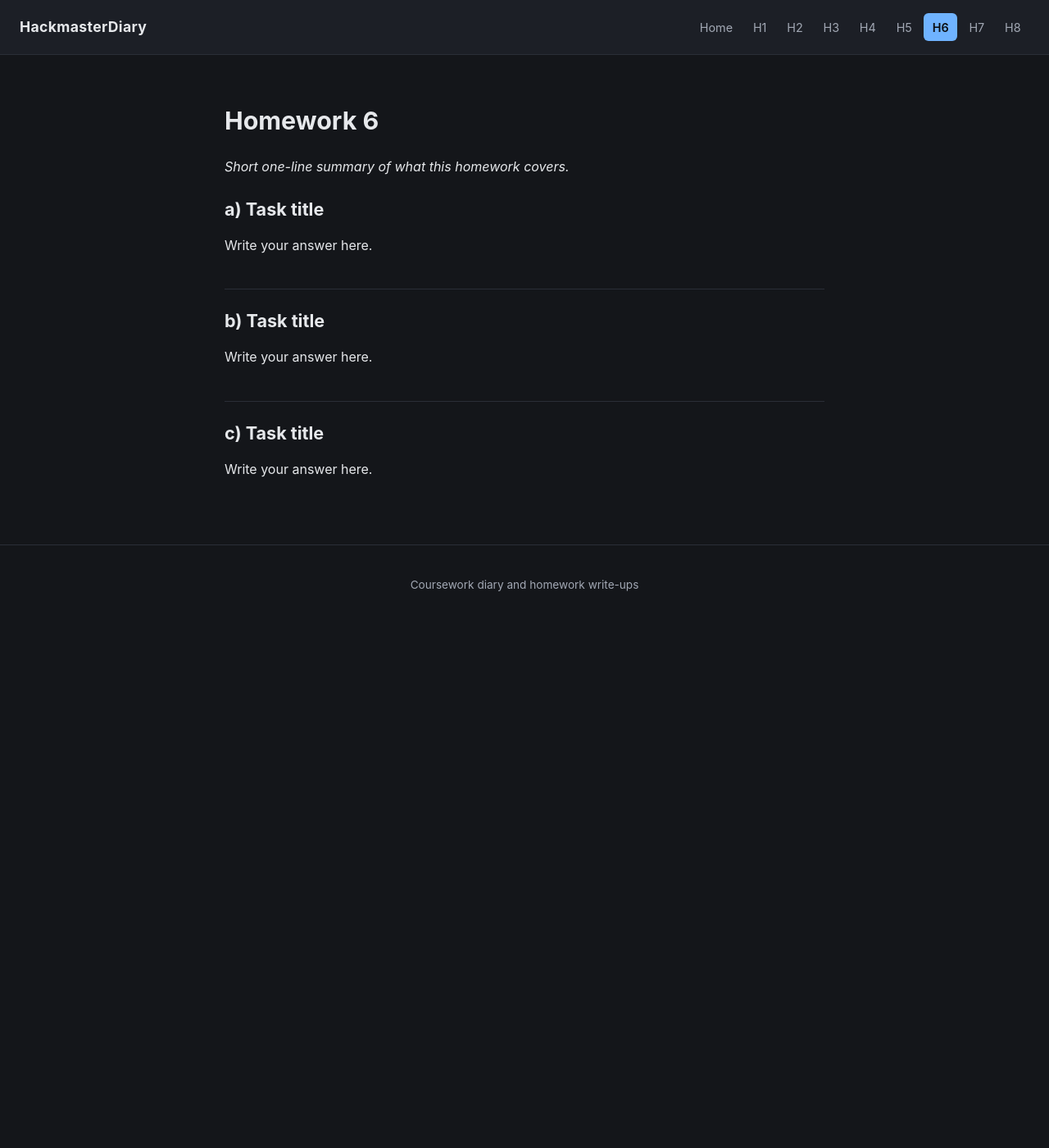
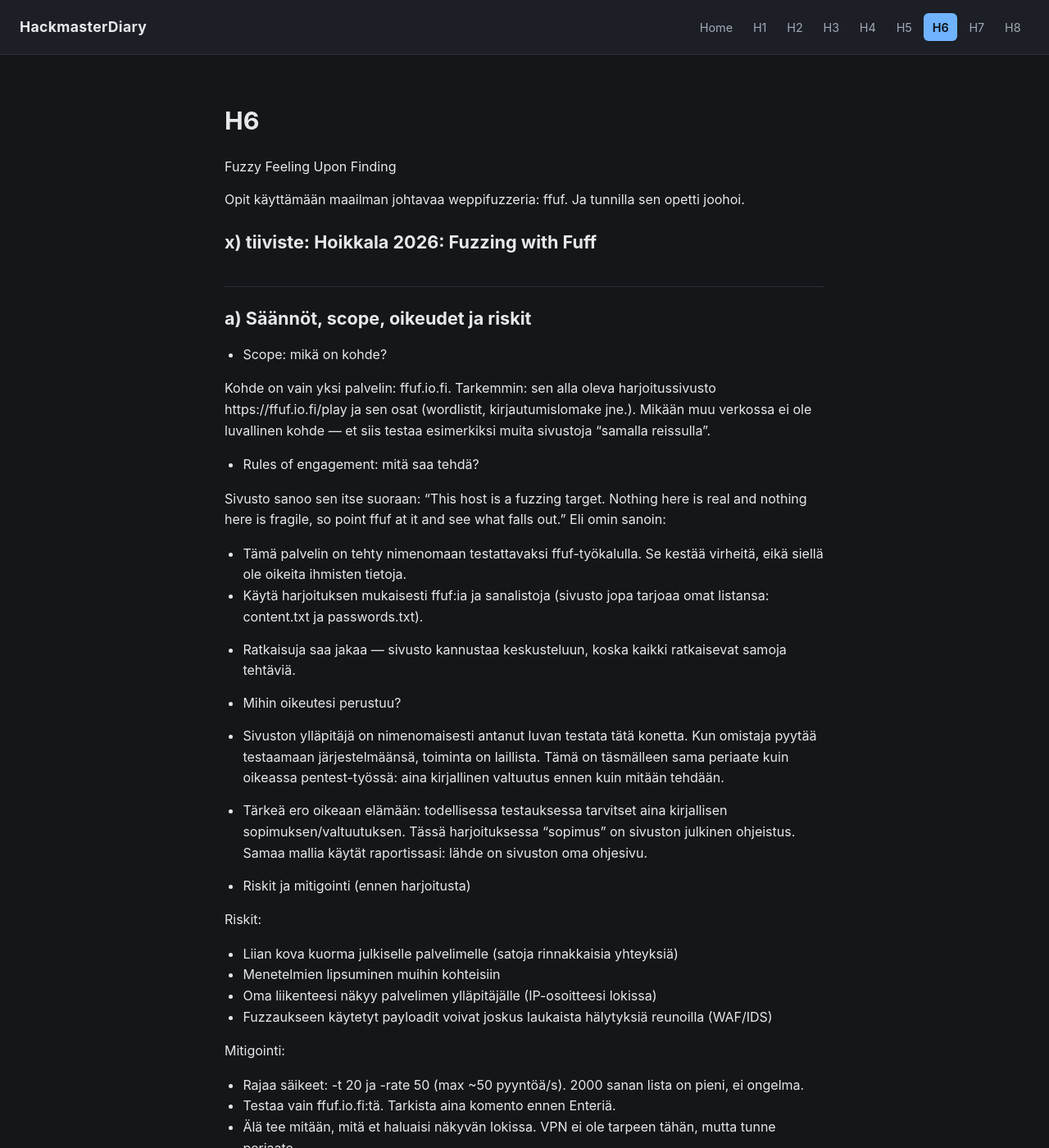
Before and after one commit to boyzcodez/HackmasterDiary, a Jekyll site: the page built from h6.md, in a window 1280 px wide and 1400 px high. Shown: the whole window at 82% size. Built offline with Jekyll 4.4.1, drawn with Linux system fonts in a browser that asks for light colours; some of the changed text lies outside the part shown.

Commit message:
h6 a b ja c1

```diff
--- a/h6.md
+++ b/h6.md
@@ -1,18 +1,112 @@
 ---
-title: Homework 6
+title: H6
 permalink: /h6/
 ---
 
-_Short one-line summary of what this homework covers._
+Fuzzy Feeling Upon Finding
 
-## a) Task title
+Opit käyttämään maailman johtavaa weppifuzzeria: ffuf. Ja tunnilla sen opetti joohoi.
 
-Write your answer here.
+## x) tiiviste: Hoikkala 2026: Fuzzing with Fuff
 
-## b) Task title
 
-Write your answer here.
+## a) Säännöt, scope, oikeudet ja riskit
 
-## c) Task title
+- Scope: mikä on kohde?
 
-Write your answer here.
+Kohde on vain yksi palvelin: ffuf.io.fi. Tarkemmin: sen alla oleva harjoitussivusto https://ffuf.io.fi/play ja sen osat (wordlistit, kirjautumislomake jne.). Mikään muu verkossa ei ole luvallinen kohde — et siis testaa esimerkiksi muita sivustoja "samalla reissulla".
+
+
+- Rules of engagement: mitä saa tehdä?
+
+Sivusto sanoo sen itse suoraan: "This host is a fuzzing target. Nothing here is real and nothing here is fragile, so point ffuf at it and see what falls out."
+Eli omin sanoin:
+* Tämä palvelin on tehty nimenomaan testattavaksi ffuf-työkalulla. Se kestää virheitä, eikä siellä ole oikeita ihmisten tietoja.
+* Käytä harjoituksen mukaisesti ffuf:ia ja sanalistoja (sivusto jopa tarjoaa omat listansa: content.txt ja passwords.txt).
+* Ratkaisuja saa jakaa — sivusto kannustaa keskusteluun, koska kaikki ratkaisevat samoja tehtäviä.
+
+
+- Mihin oikeutesi perustuu?
+
+* Sivuston ylläpitäjä on nimenomaisesti antanut luvan testata tätä konetta. Kun omistaja pyytää testaamaan järjestelmäänsä, toiminta on laillista. Tämä on täsmälleen sama periaate kuin oikeassa pentest-työssä: aina kirjallinen valtuutus ennen kuin mitään tehdään.
+* Tärkeä ero oikeaan elämään: todellisessa testauksessa tarvitset aina kirjallisen sopimuksen/valtuutuksen. Tässä harjoituksessa "sopimus" on sivuston julkinen ohjeistus. Samaa mallia käytät raportissasi: lähde on sivuston oma ohjesivu.
+
+
+- Riskit ja mitigointi (ennen harjoitusta)
+
+Riskit:
+* Liian kova kuorma julkiselle palvelimelle (satoja rinnakkaisia yhteyksiä)
+* Menetelmien lipsuminen muihin kohteisiin
+* Oma liikenteesi näkyy palvelimen ylläpitäjälle (IP-osoitteesi lokissa)
+* Fuzzaukseen käytetyt payloadit voivat joskus laukaista hälytyksiä reunoilla (WAF/IDS)
+
+Mitigointi:
+* Rajaa säikeet: -t 20 ja -rate 50 (max ~50 pyyntöä/s). 2000 sanan lista on pieni, ei ongelma.
+* Testaa vain ffuf.io.fi:tä. Tarkista aina komento ennen Enteriä.
+* Älä tee mitään, mitä et haluaisi näkyvän lokissa. VPN ei ole tarpeen tähän, mutta tunne periaate.
+* Pidä kuorma maltillisena, käytä sivuston omia sanalistoja.
+
+
+## b) ffuf asennus, jossa on preflight-ominaisuus (v2.3.0+)
+
+Ladataan ffuf kali linuxiin komenolla:
+* wget https://github.com/ffuf/ffuf/releases/download/v2.3.0/ffuf_2.3.0_linux_amd64.tar.gz => paketoitu tiedosto
+* tar xzf ffuf_2.3.0_linux_amd64.tar.gz => sen purkaminen
+* sudo mv ffuf /usr/local/bin/ffuf = siirtäminen muiden toimintojen luo
+
+Varmistus komenolla ffuf -V = version check
+
+![Description of the screenshot]({{ '/assets/h6_images/fuff_download.png' | relative_url }})
+
+![Description of the screenshot]({{ '/assets/h6_images/move_and_version_check.png' | relative_url }})
+
+Sitten ladataan myöös sanalistat. Pieni ongelma ilmestyi kun käytin komentoa: curl -O https://ffuf.io.fi/wordlists/content.txt => curl: (35) TLS connect error: error:0A000126:SSL routines::unexpected eof while reading
+
+Eli siis curl saa yhteyden palvelimeen, mutta TLS/HTTPS-yhteys katkeaa kesken muodostamisen.
+
+Tämän sai vältettyä komennolla: curl -k -O https://ffuf.io.fi/wordlists/content.txt
+* -k tarkoittaa, että curl ei tarkista TLS-varmennetta.
+
+![Description of the screenshot]({{ '/assets/h6_images/sanalistat_ongelmat.png' | relative_url }})
+
+
+## Pieni sanakirja:
+
+* FUZZ — paikanpitäjä. ffuf korvaa sen sanaston jokaisella sanalla vuorollaan.
+* -w tiedosto — sanalista (wordlist), "kirja, josta arvauksia luetaan".
+* -mc / -fc — match/filter code: näytä/piilota vastaukset tietyllä HTTP-statuksella (200=ok, 302=ohjaus, 403=kielletty, 404=ei löydy).
+* -fw / -fs — filter words/size: piilota vastaukset, joissa on tietty sanamäärä/tavukoko (tehokas tapa karsia "valevastauksia").
+
+
+## c) C1 Content discovery: "löydä piilossa olevat polut"
+
+Challenge: Content discovery
+Goal: Find the paths that exist but are not linked from anywhere.
+Flags in play: -w, -mc, -fw, -ac
+Hint: Unknown paths answer 200, not 404, so a default run matches every word you send. The response size moves on every request. The word count does not.
+
+Suomennus + ratkaisu idea:
+Ongelma: Tämä palvelin vastaa tuntemattomiin polkuihin 200-koodilla (ei 404:llä), joten tavallinen ajelu näyttää jokaisen sanan osumana. Vihje sivulta: vastauksen koko (size) muuttuu joka pyynnöllä, mutta sanamäärä (words) ei.
+Ratkaisun idea: ensin perusajo, sitten katsotaan mikä sanamäärä on "valevastauksilla" ja suodatetaan se pois.
+
+Ajetaan komento: ffuf -w content.txt -u https://ffuf.io.fi/FUZZ -t 20 -rate 50 ja seurataan utputin loppurivi "Words:" -tilasto
+
+![Description of the screenshot]({{ '/assets/h6_images/fuff_word_amount.png' | relative_url }})
+
+
+Näköjään yleisin words määrä on 135, joten koitetaan uudelleen suodattamalla ne pois
+
+ffuf -w content.txt -u https://ffuf.io.fi/FUZZ -fw 135 -t 20 -rate 50
+
+![Description of the screenshot]({{ '/assets/h6_images/fuff_word_amount_suodatettu.png' | relative_url }})
+
+Voi myös käyttää komentoa: ffuf -w content.txt -u https://ffuf.io.fi/FUZZ -ac => kalibori automaattisesti
+
+![Description of the screenshot]({{ '/assets/h6_images/fuff_word_amount_calibrate.png' | relative_url }})
+
+
+Jäljelle jäävät rivit ovat oikeasti olemassa olevia polkuja.
+
+Tarkistetaan firefoxilla
+
+![Description of the screenshot]({{ '/assets/h6_images/netti_tarkistus_admin.png' | relative_url }})
```
Also changed, not shown: assets/h6_images/fuff_download.png (added), assets/h6_images/fuff_word_amount.png (added), assets/h6_images/fuff_word_amount_calibrate.png (added), assets/h6_images/fuff_word_amount_suodatettu.png (added), assets/h6_images/listojen_koko.png (added), assets/h6_images/move_and_version_check.png (added), assets/h6_images/netti_tarkistus_admin.png (added), assets/h6_images/sanalistat_ongelmat.png (added).
